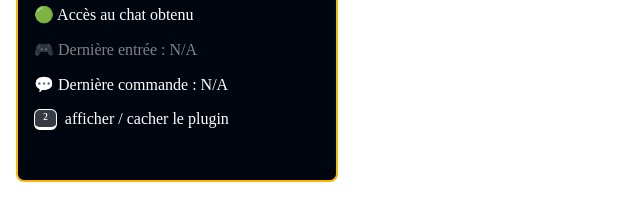
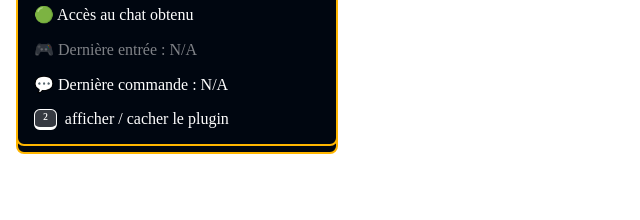
Before and after one commit to poirierlouis/twitch-bg3-gamepad, a website with bundled scripts: page plugin.html in a window 1280 px wide. Shown: the part 94-314 px from the top of the page, without its empty margins (0-640 px from the left). Built offline with nearby package versions, Linux system fonts and the light colour scheme.

Commit message:
fix: layout of GUI to fill space based on its children.

```diff
--- a/plugin.html
+++ b/plugin.html
@@ -10,7 +10,6 @@
             display: flex;
             flex-flow: column;
             width: 302px;
-            height: 221px;
             margin: 8px;
             padding: 8px;
 
--- a/src/gui.ts
+++ b/src/gui.ts
@@ -115,7 +115,6 @@ export class GUI {
     $container.style.display = 'flex';
     $container.style.flexFlow = 'column';
     $container.style.width = '302px';
-    $container.style.height = '248px';
     $container.style.margin = '8px';
     $container.style.padding = '8px';
     $container.style.color = 'white';
```
